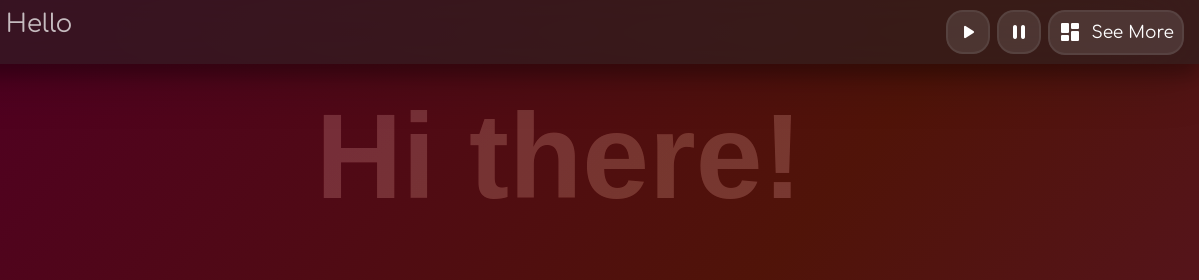
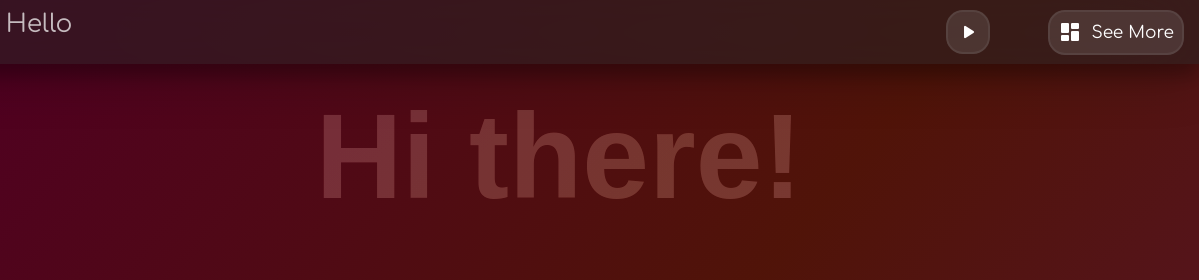
Before and after one commit to CrypticVader/MyWeb, a plain HTML site: page index.html in a window 1280 px wide. Shown: the top 280 px of the page, 81-1280 px from the left. Drawn offline with Linux system fonts and the light colour scheme; a web font is replaced by a local one.

Commit message:
smol fix
- Temporary until button merge.

```diff
--- a/scripts.js
+++ b/scripts.js
@@ -100,10 +100,7 @@ function PauseAlert() {
 //----------------------------------------------------------------------------------------------------------------------
 
 function copyText(text) {
-    /* Copy the text inside the text field */
     navigator.clipboard.writeText(text);
-
-    /* Alert the copied text */
     document.getElementById('copyId').style.transform = 'scale(0)'
     setTimeout(function back2one() { document.getElementById('copyId').style.transform = 'scale(1)' }, 100)
     document.getElementById('copyId').innerHTML = 'done'
--- a/styles.css
+++ b/styles.css
@@ -572,6 +572,7 @@ div.CloseIcon:active {
 
 #PauseButton {
     display: flex;
+    transform: scale(0);
 }
 
 #ResumeButton {
```
